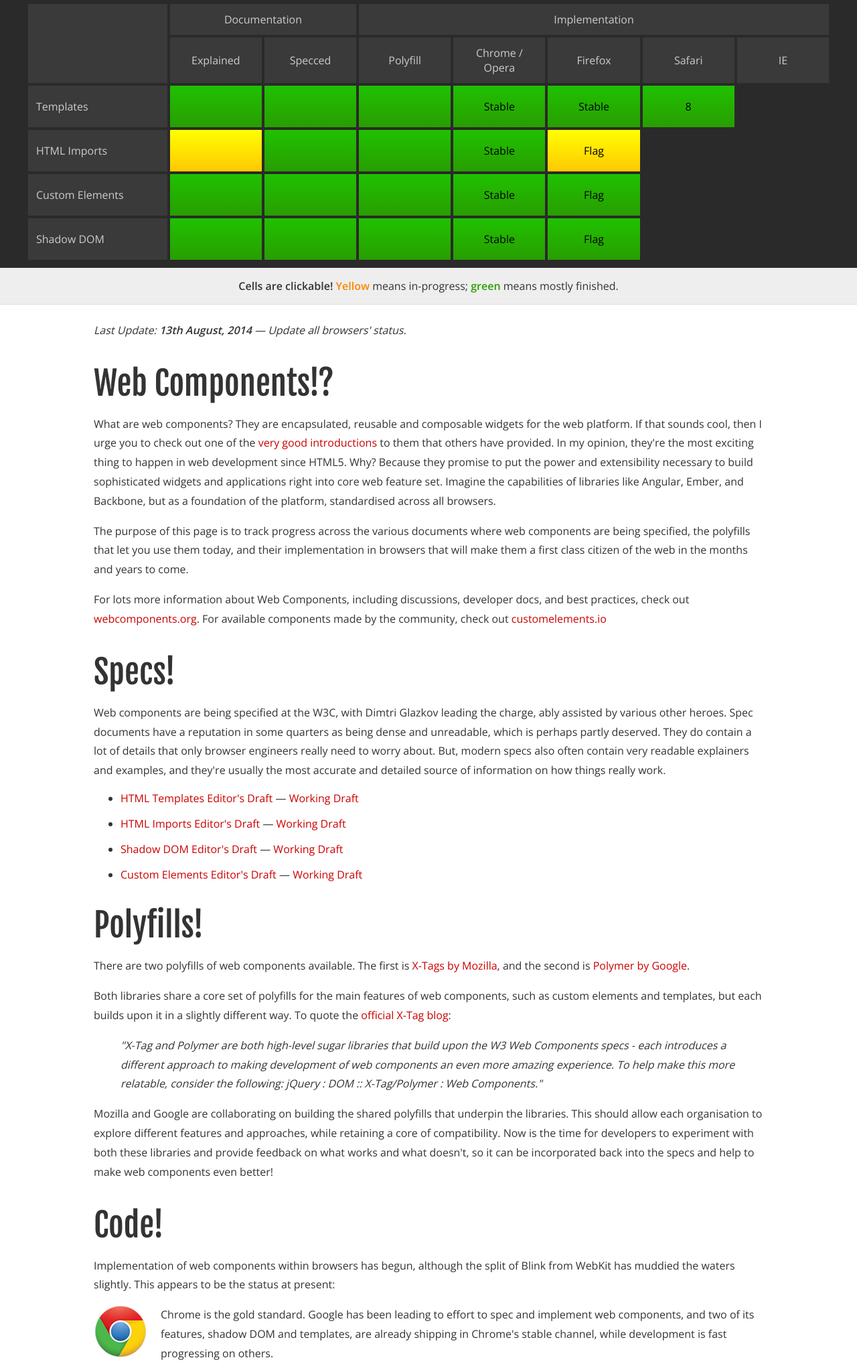
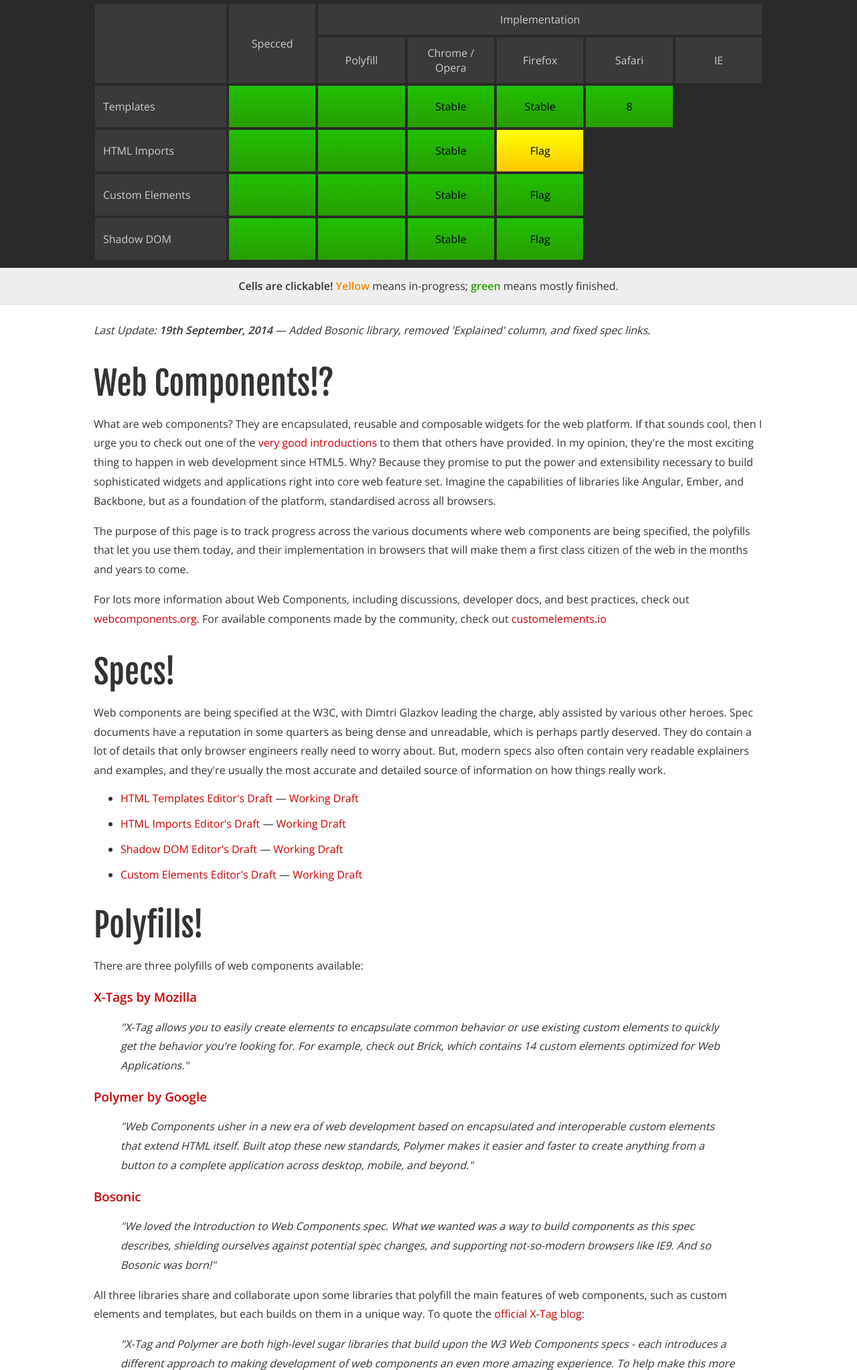
Before and after one commit to jonrimmer/are-we-componentized-yet, a plain HTML site: page index.html in a window 1280 px wide. Shown: the part 180-2226 px from the top of the page at 67% size. Drawn offline with nearby package versions, Linux system fonts and the light colour scheme.

Commit message:
Add Bosonic library and update links.
Fixes #19 and #20.

```diff
--- a/index.html
+++ b/index.html
@@ -20,12 +20,10 @@
 				<thead>
 					<tr>
 						<th rowspan="2"></th>
-						<th colspan="2">Documentation</th>
-						<th colspan="6">Implementation</th>
+						<th rowspan="2">Specced</th>
+						<th colspan="5">Implementation</th>
 					</tr>
 					<tr>
-						<th>Explained</th>
-						<th>Specced</th>
 						<th>Polyfill</th>
 						<th>Chrome / Opera</th>
 						<th>Firefox</th>
@@ -36,8 +34,7 @@
 				<tbody>
 					<tr>
 						<th>Templates</th>
-						<td class="yes"><a href="http://w3c.github.io/webcomponents/explainer/#template-section"></a></td>
-						<td class="yes"><a href="http://w3c.github.io/webcomponents/spec/templates/"></a></td>
+						<td class="yes"><a href="https://html.spec.whatwg.org/multipage/scripting.html#the-template-element"></a></td>
 						<td class="yes"><a href="#polyfills"></a></td>
 						<td class="yes"><a href="http://www.chromestatus.com/features/5207287069147136">Stable</a></td>
 						<td class="yes"><a href="http://caniuse.com/#feat=template">Stable</a></td>
@@ -45,7 +42,6 @@
 					</tr>
 					<tr>
 						<th>HTML Imports</th>
-						<td class="kinda"><a href="http://w3c.github.io/webcomponents/explainer/#imports-section"></a></td>
 						<td class="yes"><a href="http://w3c.github.io/webcomponents/spec/imports/"></a></td>
 						<td class="yes"><a href="#polyfills"></a></td>
 						<td class="yes"><a href="http://www.chromestatus.com/features/5144752345317376">Stable</a></td>
@@ -53,7 +49,6 @@
 					</tr>
 					<tr>
 						<th>Custom Elements</th>
-						<td class="yes"><a href="http://w3c.github.io/webcomponents/explainer/#custom-element-section"></a></td>
 						<td class="yes"><a href="http://w3c.github.io/webcomponents/spec/custom/"></a></td>
 						<td class="yes"><a href="#polyfills"></a></td>
 						<td class="yes"><a href="http://www.chromestatus.com/features/4642138092470272">Stable</a></td>
@@ -61,7 +56,6 @@
 					</tr>
 					<tr>
 						<th>Shadow DOM</th>
-						<td class="yes"><a href="http://w3c.github.io/webcomponents/explainer/#shadow-dom-section"></a></td>
 						<td class="yes"><a href="http://w3c.github.io/webcomponents/spec/shadow/"></a></td>
 						<td class="yes"><a href="#polyfills"></a></td>
 						<td class="yes"><a href="http://www.chromestatus.com/features/4507242028072960">Stable</a></td>
@@ -76,7 +70,7 @@
 
 		<div id="content">
 			<p>
-				<i>Last Update: <strong>13th August, 2014</strong> — Update all browsers' status.</i>
+				<i>Last Update: <strong>19th September, 2014</strong> — Added Bosonic library, removed 'Explained' column, and fixed spec links.</i>
 			</p>
 
 			<h2 id="wtf">Web Components!?</h2>
@@ -112,15 +106,30 @@
 
 			<h2 id="polyfills">Polyfills!</h2>
 
-			<p>There are two polyfills of web components available. The first is <a href="http://www.x-tags.org/">X-Tags by Mozilla</a>, and the second is <a href="http://polymer-project.org">Polymer by Google</a>.
+			<p>There are three polyfills of web components available:</p>
 
-			<p>Both libraries share a core set of polyfills for the main features of web components, such as custom elements and templates, but each builds upon it in a slightly different way. To quote the <a href="http://www.x-tags.org/blog">official X-Tag blog</a>:</p>
+			<h3><a href="http://x-tags.org/">X-Tags by Mozilla</a></h3>
+
+			<blockquote>
+				"X-Tag allows you to easily create elements to encapsulate common behavior or use existing custom elements to quickly get the behavior you're looking for. For example, check out Brick, which contains 14 custom elements optimized for Web Applications."
+			</blockquote>
+
+			<h3><a href="http://polymer-project.org">Polymer by Google</a></h3>
+
+			<blockquote>
+				"Web Components usher in a new era of web development based on encapsulated and interoperable custom elements that extend HTML itself. Built atop these new standards, Polymer makes it easier and faster to create anything from a button to a complete application across desktop, mobile, and beyond."
+			</blockquote>
+			<h3><a href="http://bosonic.github.io/">Bosonic</a></h3>
+
+			<blockquote>
+				"We loved the Introduction to Web Components spec. What we wanted was a way to build components as this spec describes, shielding ourselves against potential spec changes, and supporting not-so-modern browsers like IE9. And so Bosonic was born!"
+			</blockquote>
+
+			<p>All three libraries share and collaborate upon some libraries that polyfill the main features of web components, such as custom elements and templates, but each builds on them in a unique way. To quote the <a href="http://www.x-tags.org/blog">official X-Tag blog</a>:</p>
 
 			<blockquote>
 				"X-Tag and Polymer are both high-level sugar libraries that build upon the W3 Web Components specs - each introduces a different approach to making development of web components an even more amazing experience. To help make this more relatable, consider the following: jQuery : DOM :: X-Tag/Polymer : Web Components."
 			</blockquote>
-
-			<p>Mozilla and Google are collaborating on building the shared polyfills that underpin the libraries. This should allow each organisation to explore different features and approaches, while retaining a core of compatibility. Now is the time for developers to experiment with both these libraries and provide feedback on what works and what doesn't, so it can be incorporated back into the specs and help to make web components even better!</p>
 
 			<h2 id="code">Code!</h2>
 
--- a/main.css
+++ b/main.css
@@ -65,7 +65,7 @@
 	display: inline-table;
 	border-spacing: 0;
 	width: 100%;
-	max-width: 1200px;
+	max-width: 1000px;
 	color: #CCC;
 }
 
@@ -242,11 +242,10 @@
 		text-align: left;
 	}
 
-	td:nth-child(2)::before { content: 'Explained'; }
-	td:nth-child(3)::before { content: 'Specced'; }
-	td:nth-child(4)::before { content: 'Polyfill'; }
-	td:nth-child(5)::before { content: 'Chrome / Opera'; }
-	td:nth-child(6)::before { content: 'Firefox'; }
-	td:nth-child(7)::before { content: 'Safari'; }
-	td:nth-child(8)::before { content: 'IE'; }
+	td:nth-child(2)::before { content: 'Specced'; }
+	td:nth-child(3)::before { content: 'Polyfill'; }
+	td:nth-child(4)::before { content: 'Chrome / Opera'; }
+	td:nth-child(5)::before { content: 'Firefox'; }
+	td:nth-child(6)::before { content: 'Safari'; }
+	td:nth-child(7)::before { content: 'IE'; }
 }
```
